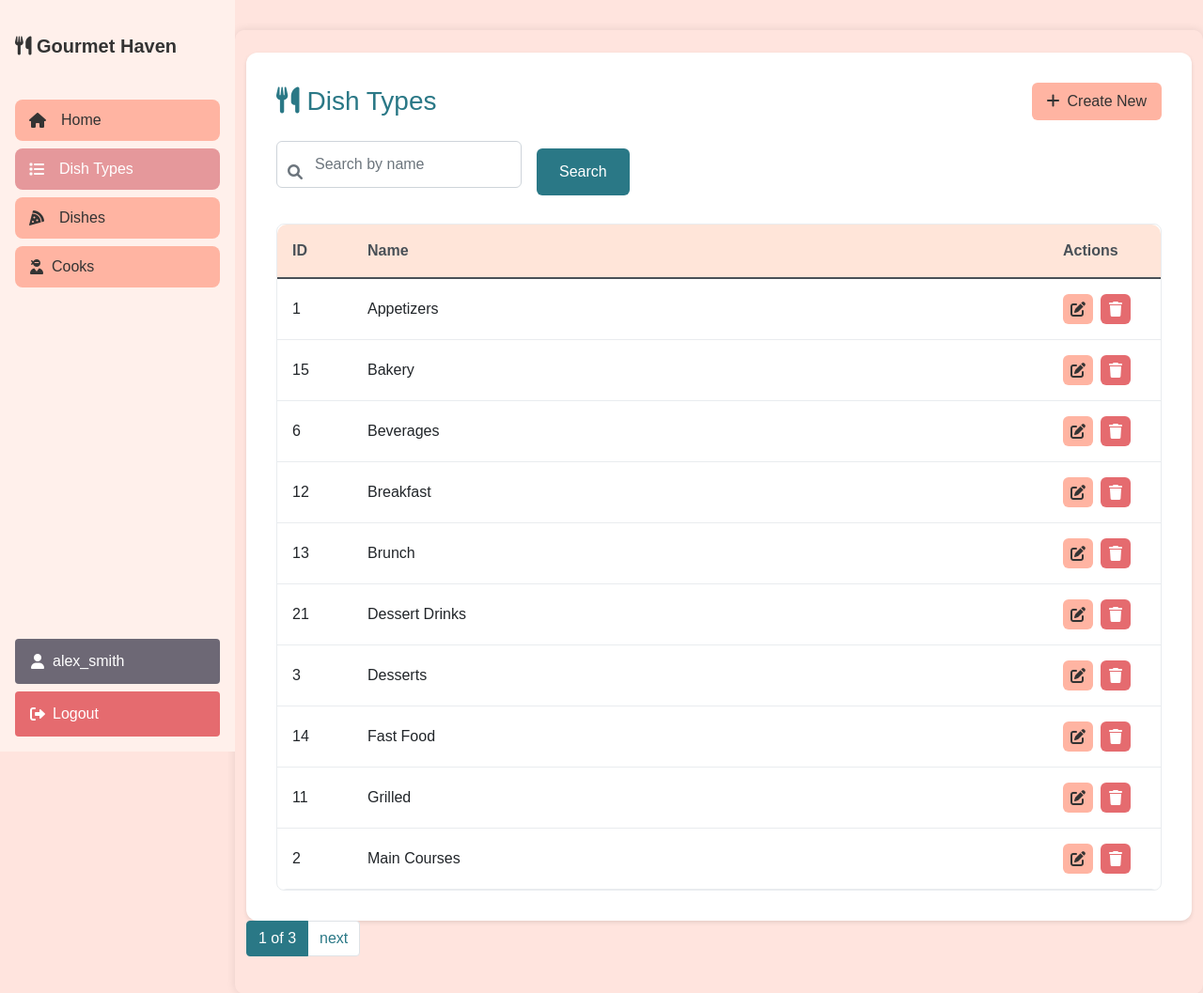
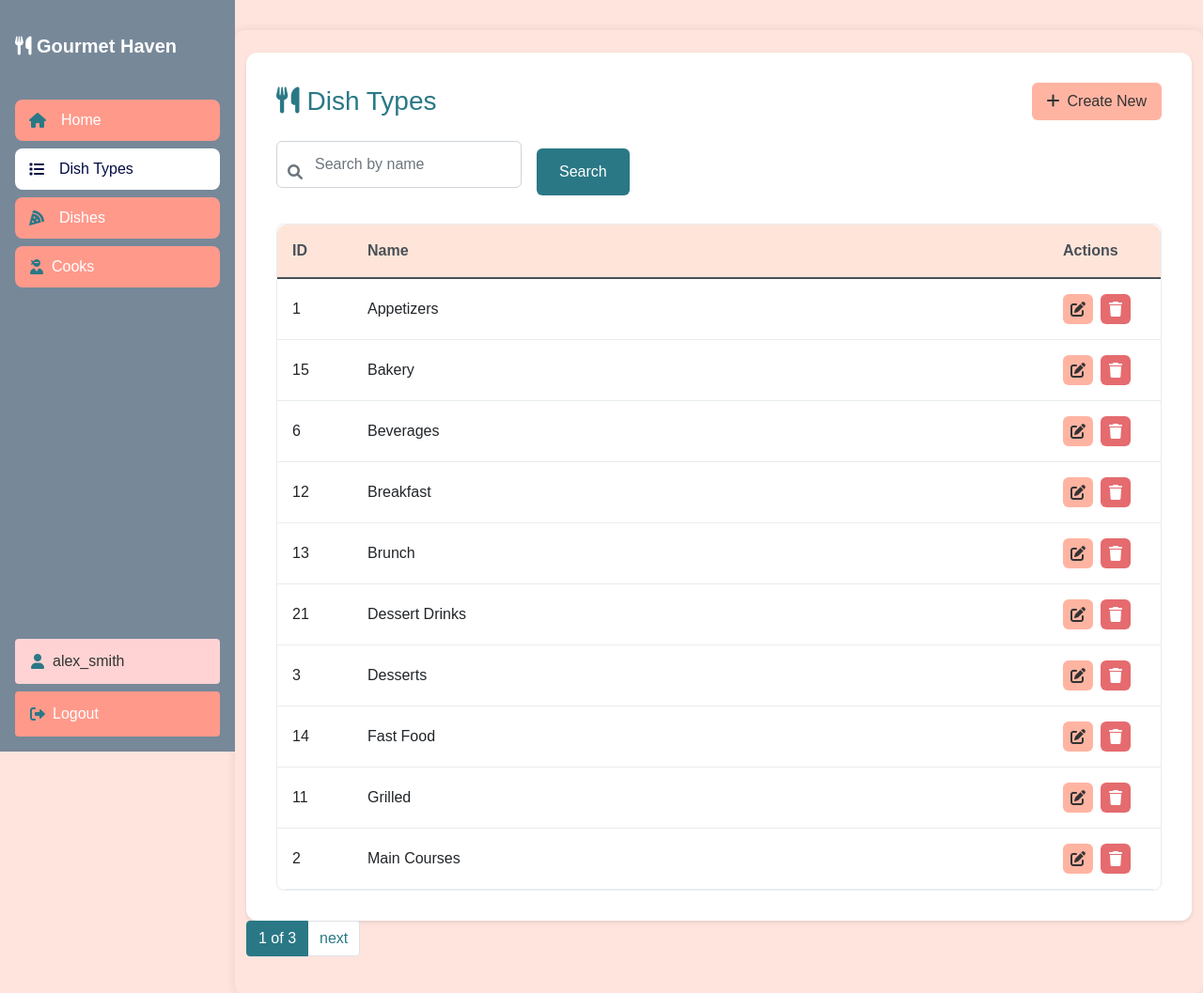
Before and after one commit to mshmygel/restaurant-kitchen, a Django app: page /kitchen/dish_types/ in a window 1280 px wide. Shown: the top 1057 px of the page at 94% size. Run offline with Django 5.2, Linux system fonts and the light colour scheme; a user stored in the database is signed in; data comes from the database, SQL or seed files in the repository; some libraries are stand-ins or nearby versions.

Commit message:
minor changes in templates: sidebar, dish type

```diff
--- a/templates/includes/sidebar.html
+++ b/templates/includes/sidebar.html
@@ -1,4 +1,3 @@
-
 <nav class="navbar navbar-expand-md navbar-light flex-column align-items-start p-3" id="sidebar">
   <div class="sidebar-header mb-4">
     <a class="navbar-brand text-truncate w-100" href="{% url 'kitchen:home' %}">
@@ -55,7 +54,7 @@
 
 <style>
 #sidebar {
-  background-color: var(--sidebar-background);
+  background-color: lightslategrey;
   height: 100vh;
   width: 250px;
   position: fixed;
@@ -71,14 +70,14 @@
 .sidebar-header {
   position: sticky;
   top: 0;
-  background-color: var(--sidebar-background);
+  background-color: lightslategrey;
   padding: 10px 0;
   z-index: 1001;
   width: 100%;
 }
 
 .navbar-brand {
-  color: #333333 !important;
+  color: #FFFFFF !important;
   font-weight: bold;
   font-size: 1.25rem;
   display: block;
@@ -86,8 +85,8 @@
 }
 
 .nav-btn {
-  background-color: #FFB4A2 !important;
-  color: #333333 !important;
+  background-color: #FF9A8B !important;
+  color: #FFFFFF !important;
   text-align: left;
   padding: 10px 15px;
   border-radius: 8px;
@@ -99,30 +98,30 @@
   text-overflow: ellipsis;
 }
 
-.nav-btn:hover {
-  background-color: #E5989B !important;
-  transform: translateY(-2px);
-  color: #ffffff !important;
+.nav-btn:hover,
+.nav-btn.active {
+  background-color: #FFFFFF !important;
+  color: #020B43 !important;
 }
 
-.nav-btn.active {
-  background-color: #E5989B !important;
-  color: #ffffff !important;
+.nav-btn:hover i,
+.nav-btn.active i {
+  color: #020B43;
 }
 
 .admin-btn {
-  background-color: #6D6875 !important;
-  color: #ffffff !important;
+  background-color: #FFD3D3 !important;
+  color: #333333 !important;
   border: none;
   transition: all 0.3s ease;
 }
 
 .admin-btn:hover {
-  background-color: #4A4751 !important;
+  background-color: #FFB6B6 !important;
 }
 
 .logout-btn {
-  background-color: #E56B6F !important;
+  background-color: #FF9A8B !important;
   color: #ffffff !important;
   border: none;
   transition: all 0.3s ease;
@@ -158,7 +157,7 @@
 }
 
 #sidebar::-webkit-scrollbar-track {
-  background: var(--sidebar-background);
+  background: #2A7886;
 }
 
 #sidebar::-webkit-scrollbar-thumb {
@@ -202,4 +201,16 @@
   width: 1rem;
   text-align: center;
 }
+
+.nav-btn i, .admin-btn i, .logout-btn i, .login-btn i {
+  color: #2A7886;
+}
+
+.nav-btn:hover i,
+.nav-btn.active i,
+.admin-btn:hover i,
+.logout-btn:hover i,
+.login-btn:hover i {
+  color: #020B43;
+}
 </style>
```
Also changed, not shown: templates/kitchen/dish_type_list.html (line endings or trailing spaces).
